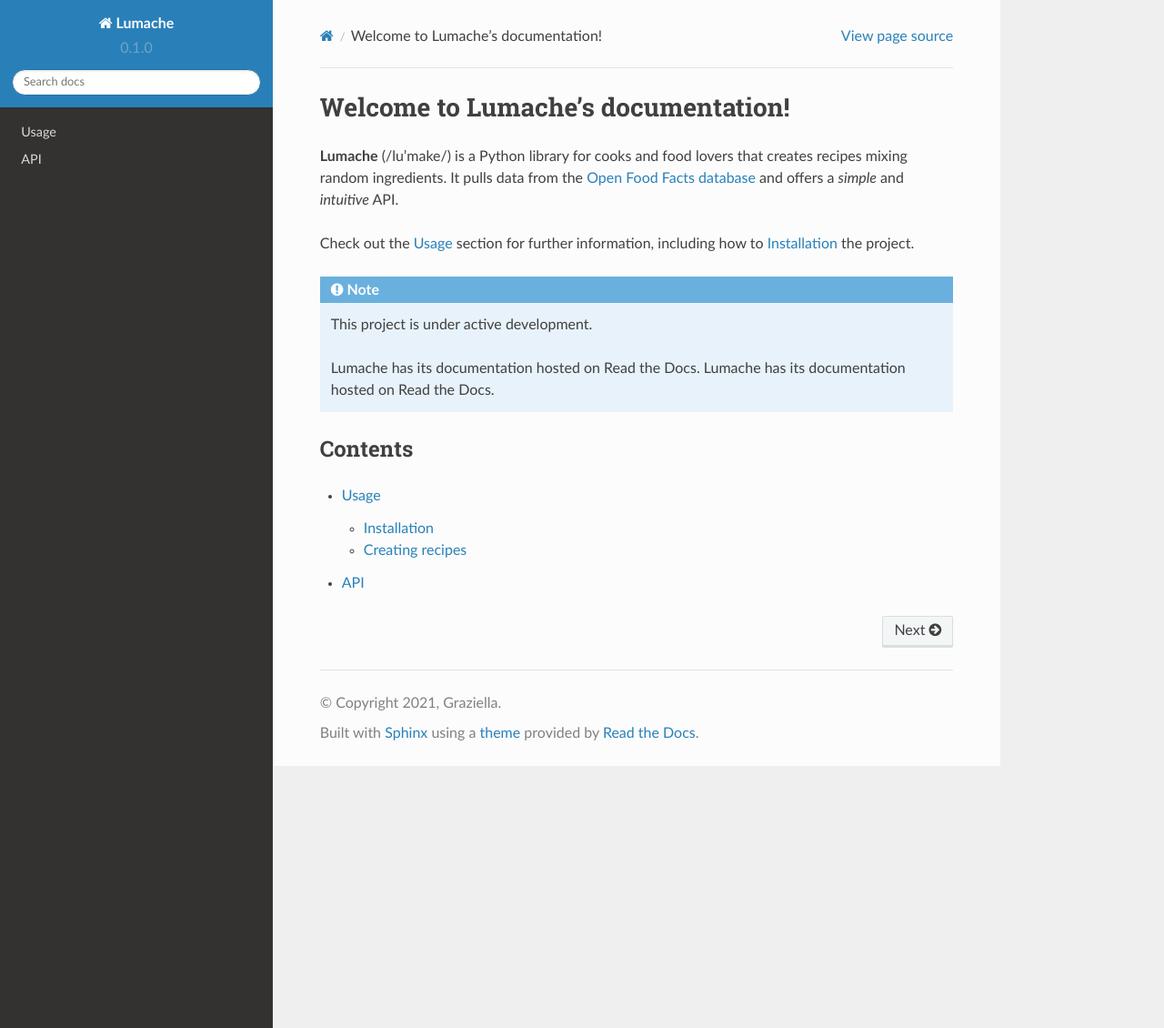
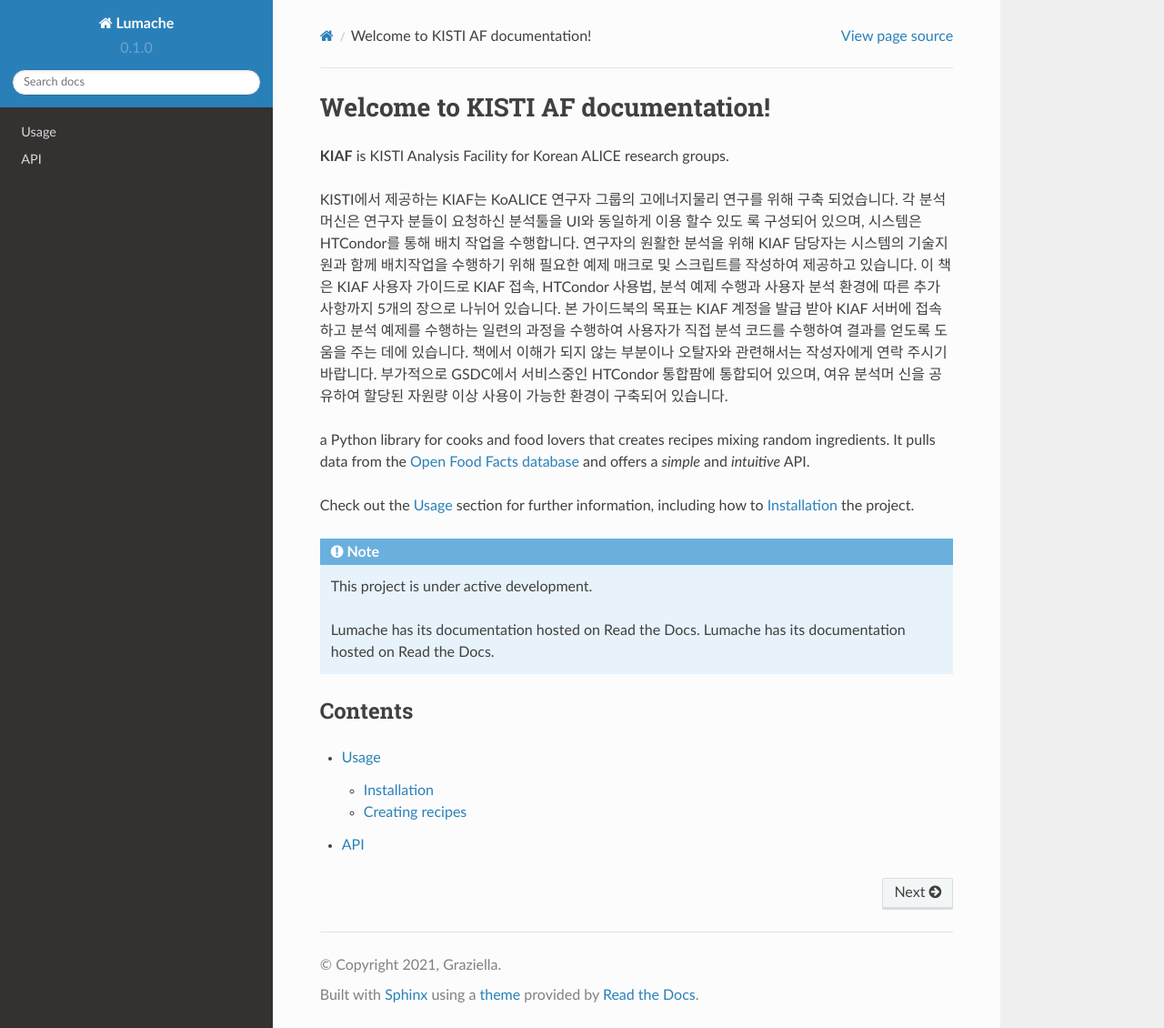
Before and after one commit to andiri/kiaf, a Sphinx documentation site: the page built from docs/source/index.rst, in a window 1280 px wide and 1130 px high. Shown: the whole window at 91% size. Built offline with Sphinx 7.4.7 and the Read the Docs theme 2.0.0, drawn with Linux system fonts in a browser that asks for light colours.

Commit message:
Update index.rst

```diff
--- a/docs/source/index.rst
+++ b/docs/source/index.rst
@@ -1,7 +1,17 @@
-Welcome to Lumache's documentation!
+Welcome to KISTI AF documentation!
 ===================================
 
-**Lumache** (/lu'make/) is a Python library for cooks and food lovers
+**KIAF** is KISTI Analysis Facility for Korean ALICE research groups.
+
+KISTI에서 제공하는 KIAF는 KoALICE 연구자 그룹의 고에너지물리 연구를 위해 구축 되었습니다.
+각 분석머신은 연구자 분들이 요청하신 분석툴을 UI와 동일하게 이용 할수 있도 록 구성되어 있으며, 시스템은 HTCondor를 통해 배치 작업을 수행합니다.
+연구자의 원활한 분석을 위해 KIAF 담당자는 시스템의 기술지원과 함께 배치작업을 수행하기 위해 필요한 예제 매크로 및 스크립트를 작성하여 제공하고 있습니다.
+이 책은 KIAF 사용자 가이드로 KIAF 접속, HTCondor 사용법, 분석 예제 수행과 사용자 분석 환경에 따른 추가사항까지 5개의 장으로 나뉘어 있습니다.
+본 가이드북의 목표는 KIAF 계정을 발급 받아 KIAF 서버에 접속하고 분석 예제를 수행하는 일련의 과정을 수행하여 사용자가 직접 분석 코드를 수행하여 결과를 얻도록 도움을 주는 데에 있습니다.
+책에서 이해가 되지 않는 부분이나 오탈자와 관련해서는 작성자에게 연락 주시기 바랍니다.
+부가적으로 GSDC에서 서비스중인 HTCondor 통합팜에 통합되어 있으며, 여유 분석머 신을 공유하여 할당된 자원량 이상 사용이 가능한 환경이 구축되어 있습니다.
+
+a Python library for cooks and food lovers
 that creates recipes mixing random ingredients.
 It pulls data from the `Open Food Facts database <https://world.openfoodfacts.org/>`_
 and offers a *simple* and *intuitive* API.
```
